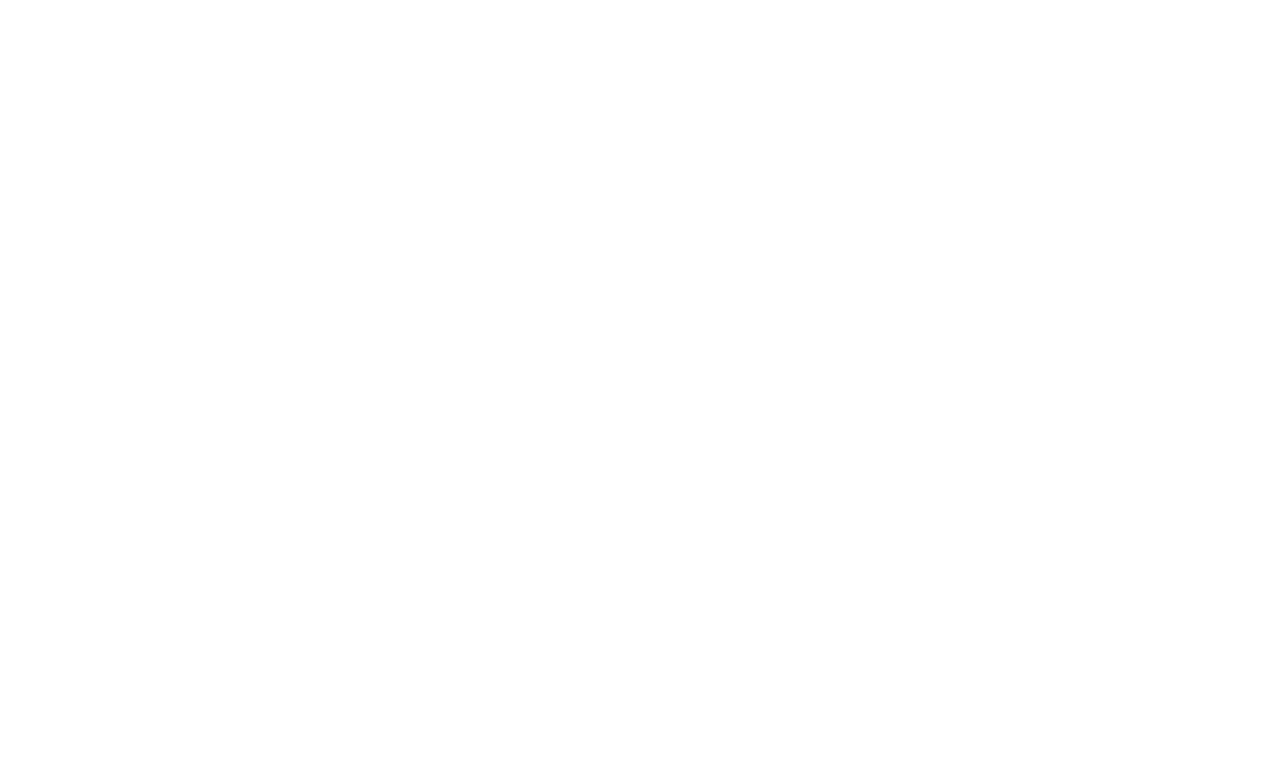
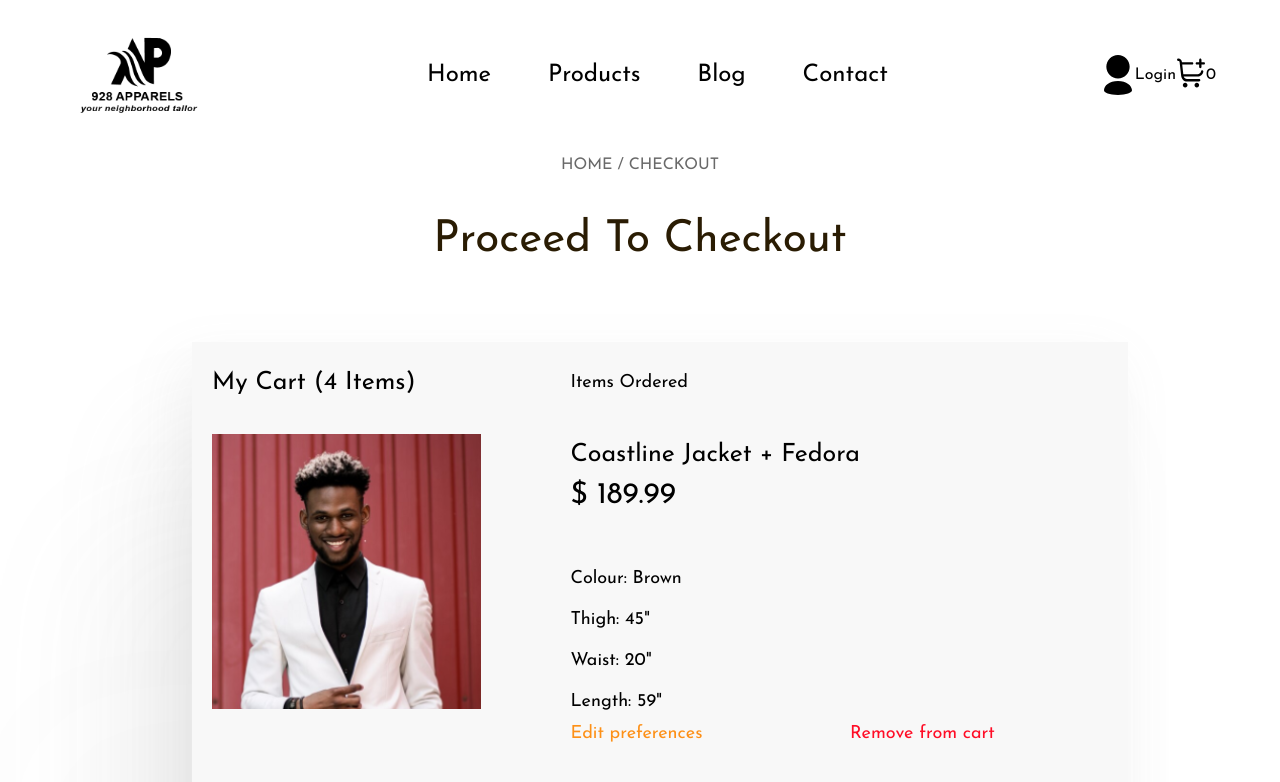
Before and after one commit to Sammysoft/web-front, a React (Create React App) app: page /checkout in a window 1280 px wide. Before the commit this address had no page. Shown: the top 782 px of the page. Built offline with nearby package versions, Linux system fonts and the light colour scheme; the HTML template or start-up script is replaced by a standard one; a web font is replaced by a local one.

Commit message:
added a checkout page

```diff
--- a/src/App.js
+++ b/src/App.js
@@ -8,6 +8,7 @@
 import ContactPage from "./pages/ContactPage";
 import LoginPage from "./pages/LoginPage";
 import SignupPage from "./pages/SignupPage";
+import CheckoutPage from "./pages/CheckoutPage";
 
 function App() {
   return (
@@ -20,6 +21,7 @@
         <Route path="/contact" exact element={<ContactPage />} />
         <Route path='/login' exact element={<LoginPage />} />
         <Route path="/signup" exact element={<SignupPage />} />
+        <Route path="/checkout" exact element={<CheckoutPage />} />
       </Routes>
     </>
   );
--- /dev/null
+++ b/src/components/Checkout/Header.jsx
@@ -0,0 +1,38 @@
+import React from "react";
+import styled from "styled-components";
+import { VerticalFlexedWrapper } from "../Elements";
+import { Text } from "../Home/Blogs";
+
+const Wrapper = styled.div`
+  margin-top: 15vh;
+  width: 80%;
+  margin: 10% 10% 2% 10%;
+`;
+
+const Header = () => {
+  return (
+    <>
+      <Wrapper>
+        <VerticalFlexedWrapper
+          elements={
+            <>
+              <Text color={"#696969"} size={"16px"} width={"100%"}>
+                HOME / CHECKOUT
+              </Text>
+              <Text
+                color={"#2A1C03"}
+                size={"44px"}
+                width={"100%"}
+                style={{ textTransform: "capitalize" }}
+              >
+                Proceed to checkout
+              </Text>
+            </>
+          }
+        />
+      </Wrapper>
+    </>
+  );
+};
+
+export default Header;
--- /dev/null
+++ b/src/components/Checkout/index.jsx
@@ -0,0 +1,167 @@
+import React from "react";
+import styled from "styled-components";
+import {
+  BackgroundImage,
+  HorizontalFlexedWrapper,
+  VerticalFlexedWrapper,
+} from "../Elements";
+import { Text } from "../Home/Blogs";
+
+import Prod1 from "../../assets/Images/prod1.svg";
+import Prod2 from "../../assets/Images/prod2.svg";
+import Prod3 from "../../assets/Images/prod3.svg";
+
+const Wrapper = styled.div`
+  padding: 20px;
+  height: fit-content;
+  padding-left: 20px;
+  width: 70%;
+  margin: 5% 15% 10% 15%;
+  background: #f8f8f8;
+  box-shadow: -11px 21px 53px 0px #8787871a, -45px 86px 97px 0px #87878717,
+    -102px 193px 131px 0px #8787870d, -182px 343px 155px 0px #87878703,
+    -284px 536px 170px 0px #87878700;
+`;
+
+const CartItems = [
+  { name: "Coastline Jacket + Fedora", price: "$ 189.99", image: Prod1 },
+  { name: "Jacquard Wine Kaftan", price: "$ 142.00", image: Prod2 },
+  { name: "White double breasted suit", price: "$ 112.10", image: Prod3 },
+];
+
+const Checkout = () => {
+  return (
+    <>
+      <Wrapper>
+        <HorizontalFlexedWrapper
+          elements={
+            <>
+              <Text size={"25px"} width={"30%"} align={"left"} line={'2px'}>
+                My Cart (4 Items)
+              </Text>
+              <Text width={"60%"} align={"left"} size={"18px"} line={'2px'}>
+                Items Ordered
+              </Text>
+            </>
+          }
+          width={"100%"}
+        />
+        {CartItems.map((item, index) => (
+          <CartItemCard key={index} item={item} />
+        ))}
+      </Wrapper>
+    </>
+  );
+};
+
+const CartItemCard = ({ item }) => {
+  return (
+    <>
+      <CardWrapper>
+        <HorizontalFlexedWrapper
+          width={"100%"}
+          elements={
+            <>
+              <BackgroundImage
+                background={item.image}
+                height={"40vh"}
+                width={"30%"}
+              />
+              <VerticalFlexedWrapper
+                width={"60%"}
+                elements={
+                  <>
+                    <VerticalFlexedWrapper
+                      height={"25%"}
+                      width={'100%'}
+                      elements={
+                        <>
+                          <Text
+                            width={"100%"}
+                            size={"25px"}
+                            align={"left"}
+                            height={"1px"}
+                            line={'1px'}
+                          >
+                            {item.name}
+                          </Text>
+                          <Text
+                            width={"100%"}
+                            size={"30px"}
+                            align={"left"}
+                            height={"1px"}
+                            line={'1px'}
+                          >
+                            {item.price}
+                          </Text>
+                        </>
+                      }
+                    />
+                    <VerticalFlexedWrapper
+                      height={"35%"}
+                      elements={
+                        <>
+                          <Text size={"18px"} align={"left"} line={'1px'}>
+                            Colour: Brown
+                          </Text>
+                          <Text size={"18px"} align={"left"} line={'1px'}>
+                            Thigh: 45"
+                          </Text>
+                          <Text size={"18px"} align={"left"} line={'1px'}>
+                            Waist: 20"
+                          </Text>
+                          <Text size={"18px"} align={"left"} line={'1px'}>
+                            Length: 59"
+                          </Text>
+                        </>
+                      }
+                    />
+
+                    <HorizontalFlexedWrapper
+                      elements={
+                        <>
+                          <Text
+                            color={"#FD9017"}
+                            weight={"600"}
+                            size={"18px"}
+                            width={"48%"}
+                            align={"left"}
+                            line={'1px'}
+                          >
+                            Edit preferences
+                          </Text>
+                          <Text
+                            color={"#FF0D26"}
+                            weight={"600"}
+                            size={"18px"}
+                            width={"48%"}
+                            align={"left"}
+                            line={'1px'}
+                          >
+                            Remove from cart
+                          </Text>
+                        </>
+                      }
+                      width={"100%"}
+                      height={"25%"}
+                      align={'flex-start'}
+                    />
+                  </>
+                }
+                height={"40vh"}
+              />
+            </>
+          }
+        />
+      </CardWrapper>
+    </>
+  );
+};
+
+const CardWrapper = styled.div`
+  width: 100%;
+  height: 40vh;
+  margin: 30px 0px 30px 0px;
+`;
+
+export default Checkout;
--- a/src/components/Elements/index.jsx
+++ b/src/components/Elements/index.jsx
@@ -17,11 +17,17 @@
   width,
   align,
   height,
-  onClick
+  onClick,
 }) => {
   return (
     <>
-      <HFWrapper justify={justify} width={width} align={align} height={height} onClick={onClick}>
+      <HFWrapper
+        justify={justify}
+        width={width}
+        align={align}
+        height={height}
+        onClick={onClick}
+      >
         {elements}
       </HFWrapper>
     </>
@@ -52,7 +58,7 @@
   align,
   height,
   margin,
-  onClick
+  onClick,
 }) => {
   return (
     <>
@@ -198,3 +204,12 @@
   bgColor: PropTypes.string,
   color: PropTypes.string,
 };
+
+export const BackgroundImage = styled.div`
+  background: url(${(props) => (props.background ? props.background : "")});
+  background-position: cover;
+  background-size: 100%;
+  background-repeat: no-repeat;
+  height: ${(props) => (props.height ? props.height : "100%")};
+  width: ${(props) => (props.width ? props.width : "100%")};
+`;
--- a/src/components/Home/Blogs/index.jsx
+++ b/src/components/Home/Blogs/index.jsx
@@ -103,7 +103,7 @@
   color: ${(props) => (props.color ? props.color : "#000000")};
   padding: 20px 0px 20px 0px;
   width: ${(props) => (props.width ? props.width : "100%")};
-  line-height: 35px;
+  line-height: ${(props)=> props.line ? props.line : '35px'};
   weight: ${(props) => (props.weight ? props.weight : "")};
   text-align: ${(props) => (props.align ? props.align : "center")};
   cursor: ${(props) => (props.cursor ? props.cursor : "")};
--- a/src/components/Nabar/index.jsx
+++ b/src/components/Nabar/index.jsx
@@ -102,7 +102,10 @@
           <>
             <ImageWrapper image={PersonSVG} height={"40px"} width={"40px"} />
             <LoginText onClick={() => navigate("/login")}>Login</LoginText>
-            <ImageWrapper image={ChartSVG} height={"30px"} width={"30px"} />
+            <div onClick={() => navigate("/checkout")}>
+              <ImageWrapper image={ChartSVG} height={"30px"} width={"30px"} />
+            </div>
+
             <CountText>0</CountText>
           </>
         }
--- /dev/null
+++ b/src/pages/CheckoutPage.jsx
@@ -0,0 +1,18 @@
+import React from "react";
+import NavBar from "../components/Nabar";
+import Footer from "../components/Footer";
+import Header from "../components/Checkout/Header";
+import Checkout from "../components/Checkout";
+
+const CheckoutPage = () => {
+  return (
+    <>
+      <NavBar />
+      <Header />
+      <Checkout />
+      <Footer />
+    </>
+  );
+};
+
+export default CheckoutPage;
```
